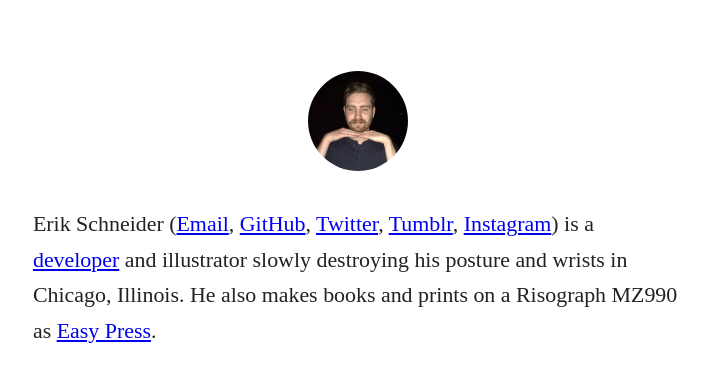
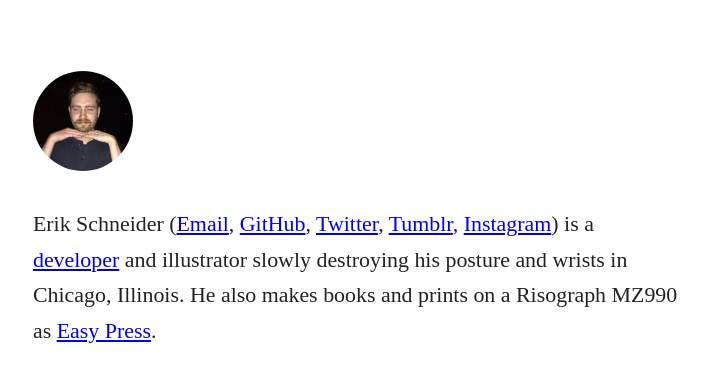
Before and after one commit to schneiderik/schneiderik, a PHP site: page / in a window 1280 px wide. Shown: the top 382 px of the page, without its empty margins (38-746 px from the left). Run offline with PHP 8.4, Linux system fonts and the light colour scheme; some web fonts are replaced.

Commit message:
Align image left

```diff
--- a/css/main.css
+++ b/css/main.css
@@ -94,5 +94,4 @@ body > section > header {
 
 body > section > header img {
   width: 100px;
-  margin: 0 auto 1.618rem;
 }
```
